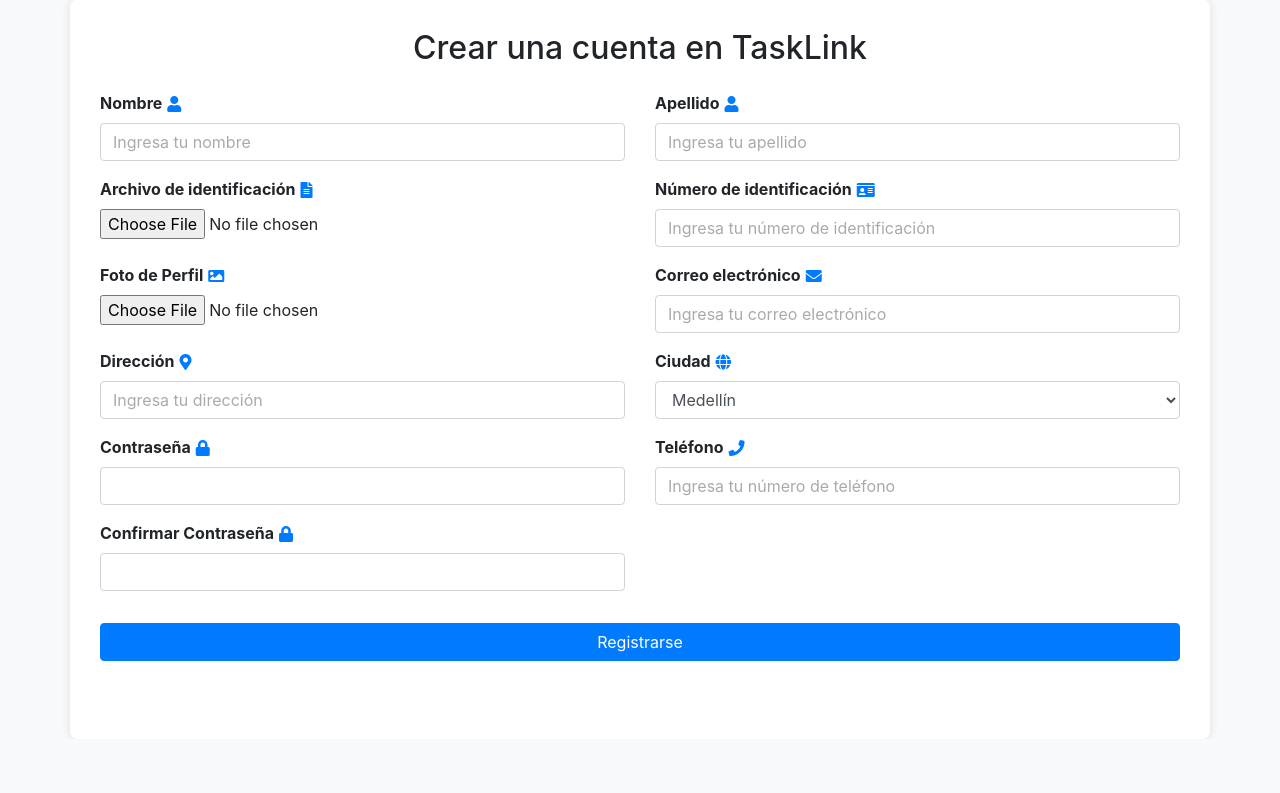
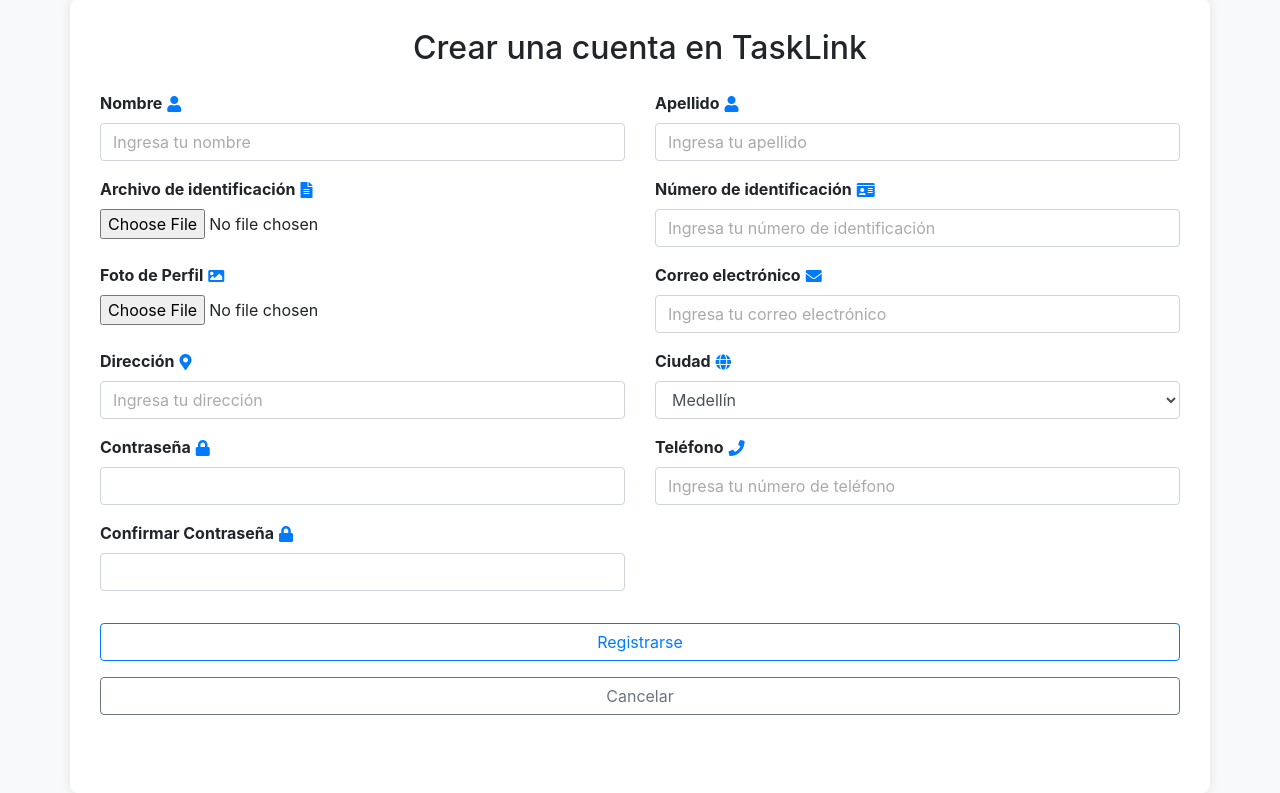
Before and after one commit to Broncos225/TaskLink, a Flask app: page /register in a window 1280 px wide. Shown: the part 142-935 px from the top of the page. Before the commit the page ends 803 px from the top, so only its background shows below. Run offline with Flask 3, Linux system fonts and the light colour scheme; data comes from the database, SQL or seed files in the repository; some libraries are stand-ins or nearby versions.

Commit message:
Update register.html

```diff
--- a/templates/register.html
+++ b/templates/register.html
@@ -144,7 +144,8 @@
                 Las contraseñas no coinciden.
             </div>
 
-            <button type="submit" class="btn btn-primary btn-block mt-3 mb-5">Registrarse</button>
+            <button type="submit" class="btn btn-outline-primary btn-block mt-3 ">Registrarse</button>
+            <a class="btn btn-outline-secondary btn-block mt-3 mb-5" href="{{ url_for('login') }}">Cancelar</a>
         </form>
     </div>
 
```
